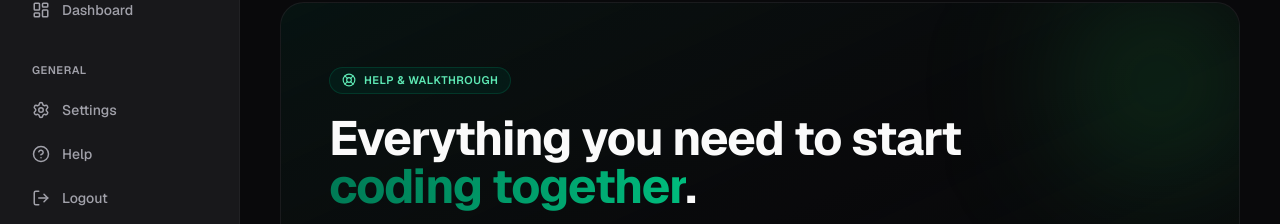
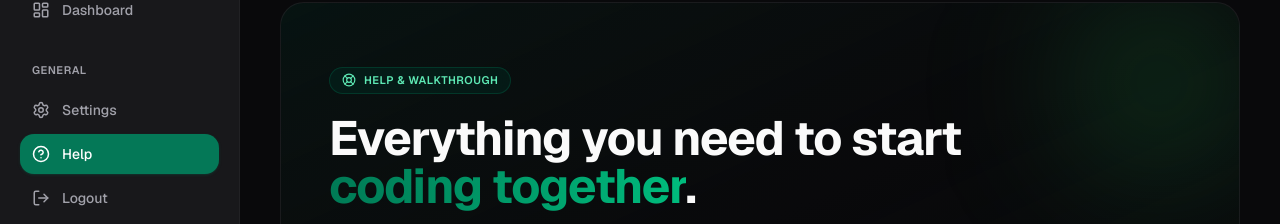
Before and after one commit to Dev-Syndicate/code-sync, a Next.js app: page /dashboard/help in a window 1280 px wide. Shown: the part 127-351 px from the top of the page. Built offline with nearby package versions, Linux system fonts and the light colour scheme; no server answers.

Commit message:
help page integration

```diff
--- a/src/components/dashboard/Sidebar.tsx
+++ b/src/components/dashboard/Sidebar.tsx
@@ -19,7 +19,7 @@ const primaryNav = [
 
 const secondaryNav = [
   { label: 'Settings', icon: Settings, href: '/dashboard/profile' },
-  { label: 'Help', icon: HelpCircle, href: '#help' },
+  { label: 'Help', icon: HelpCircle, href: '/dashboard/help' },
 ]
 
 export function Sidebar() {
@@ -133,14 +133,12 @@ export function Sidebar() {
             <p className="mb-3 text-[11px] leading-relaxed text-white/75">
               Real-time coding with your team, powered by GitHub.
             </p>
-            <a
-              href="https://github.com"
-              target="_blank"
-              rel="noopener noreferrer"
+            <Link
+              href="/dashboard/help"
               className="inline-flex items-center gap-1 rounded-full bg-white px-3 py-1.5 text-[11px] font-bold text-emerald-800 transition-colors hover:bg-white/90"
             >
               Learn more
-            </a>
+            </Link>
           </div>
         </div>
       </div>
```
